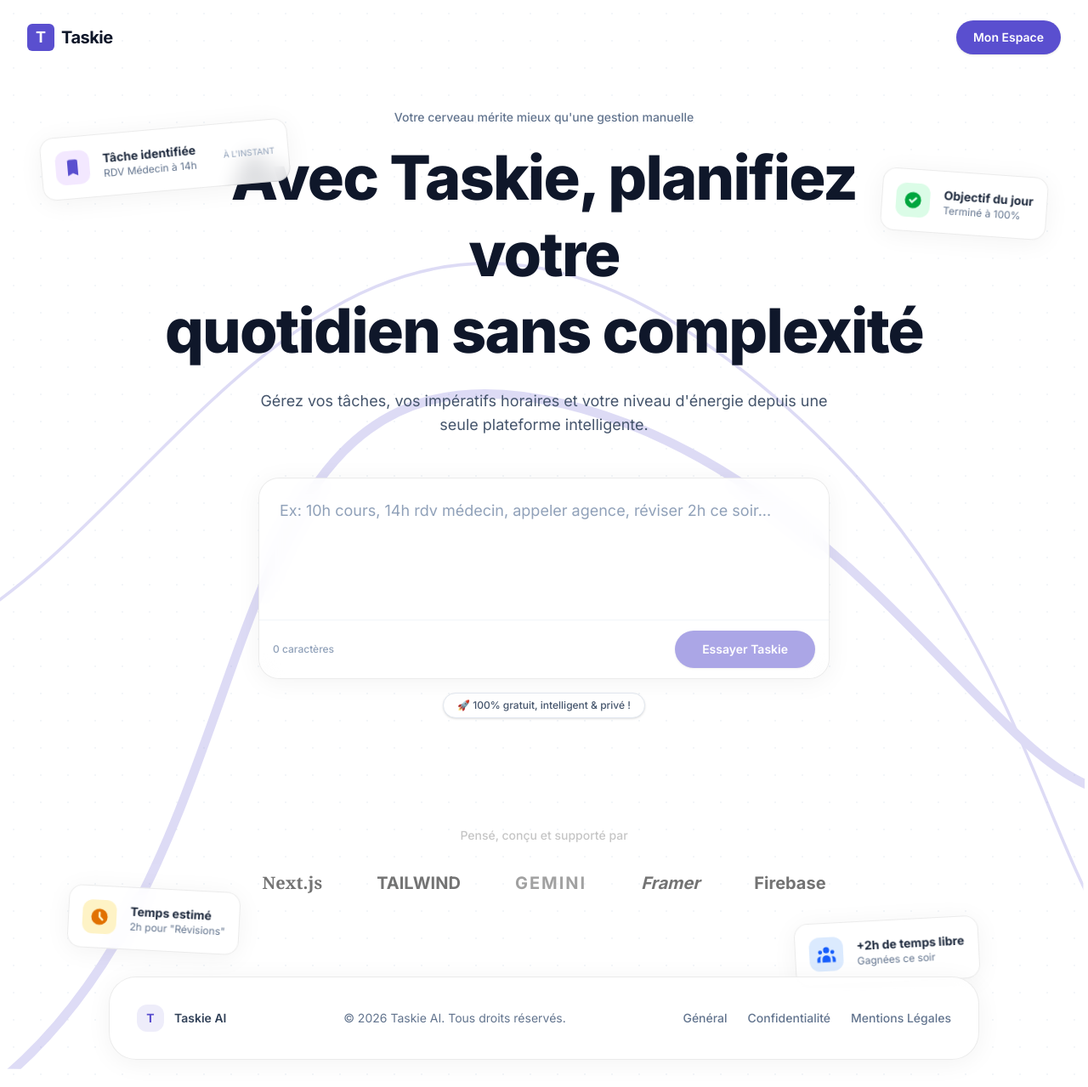
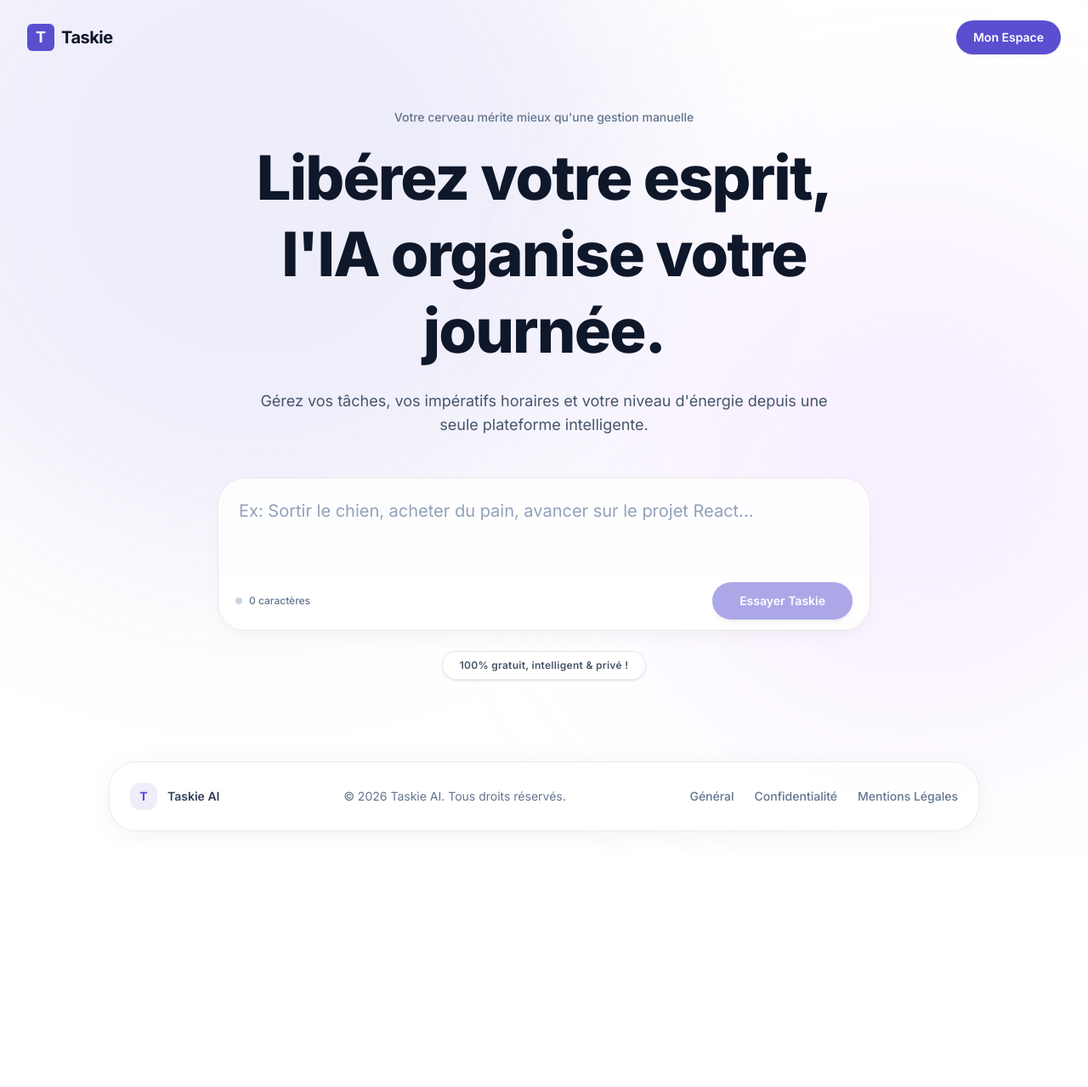
Before and after one commit to Moussandou/Taskie, a Next.js app: page / in a window 1280 px wide. Shown: the whole page at 85% size. After the commit the page ends 1010 px from the top, so only its background shows below. Built offline with nearby package versions, Linux system fonts and the light colour scheme.

Commit message:
style: apply latest UI feedbacks

```diff
--- a/src/app/page.tsx
+++ b/src/app/page.tsx
@@ -1,20 +1,39 @@
 'use client';
 
-import { useState, useEffect } from 'react';
-import { motion } from 'framer-motion';
+import { useState, useEffect, useRef } from 'react';
+import { motion, AnimatePresence } from 'framer-motion';
 import { useRouter } from 'next/navigation';
+
+const PLACEHOLDERS = [
+  '10h cours, 14h rdv médecin, appeler agence, réviser 2h ce soir...',
+  'Sortir le chien, acheter du pain, avancer sur le projet React...',
+  'Réunion à 9h, déjeuner avec Paul, séance de sport à 18h...',
+];
 
 export default function Home() {
   const [dump, setDump] = useState('');
   const [isSubmitting, setIsSubmitting] = useState(false);
   const [isScrolled, setIsScrolled] = useState(false);
+  const [isFocused, setIsFocused] = useState(false);
+  const [placeholderIndex, setPlaceholderIndex] = useState(0);
   const router = useRouter();
+  const textareaRef = useRef<HTMLTextAreaElement>(null);
 
   useEffect(() => {
     const handleScroll = () => setIsScrolled(window.scrollY > 20);
     window.addEventListener('scroll', handleScroll);
     return () => window.removeEventListener('scroll', handleScroll);
   }, []);
+
+  useEffect(() => {
+    // Rotation du placeholder
+    const interval = setInterval(() => {
+      if (!isFocused && !dump) {
+        setPlaceholderIndex((prev) => (prev + 1) % PLACEHOLDERS.length);
+      }
+    }, 4000);
+    return () => clearInterval(interval);
+  }, [isFocused, dump]);
 
   const handleSubmit = async (e: React.FormEvent) => {
     e.preventDefault();
@@ -45,40 +64,25 @@ export default function Home() {
   };
 
   return (
-    <div className="relative min-h-screen bg-background overflow-hidden font-sans">
-      {/* Background Dot Pattern */}
-      <div className="absolute inset-0 bg-dot-pattern opacity-[0.4] pointer-events-none" />
-
-      {/* Abstract Background Waves (SVG-like curves) */}
-      <motion.div
-        animate={{
-          y: [0, -15, 0],
-          rotate: [0, 1.5, 0, -1.5, 0],
-        }}
-        transition={{ duration: 15, repeat: Infinity, ease: 'easeInOut' }}
-        className="absolute top-0 left-0 w-full h-full overflow-hidden pointer-events-none z-0"
-      >
-        <svg
-          viewBox="0 0 1000 1000"
-          xmlns="http://www.w3.org/2000/svg"
-          className="absolute -left-[20%] -top-[10%] w-[140%] h-[140%] opacity-20 text-primary"
-        >
-          <path
-            d="M 124 812 C 342 662 254 286 512 344 C 768 402 856 746 952 516"
-            fill="none"
-            stroke="currentColor"
-            strokeWidth="6"
-            strokeLinecap="round"
-          />
-          <path
-            d="M 0 500 C 200 600 300 100 600 300 C 900 500 800 800 1000 700"
-            fill="none"
-            stroke="currentColor"
-            strokeWidth="2"
-            strokeLinecap="round"
-          />
-        </svg>
-      </motion.div>
+    <div className="relative min-h-screen bg-background overflow-hidden font-sans flex flex-col">
+      {/* Soft Animated Mesh Background */}
+      <div className="absolute inset-0 overflow-hidden pointer-events-none z-0">
+        <motion.div
+          animate={{ scale: [1, 1.2, 1], x: [0, 50, 0], y: [0, 30, 0] }}
+          transition={{ duration: 15, repeat: Infinity, ease: 'easeInOut' }}
+          className="absolute -top-[20%] -left-[10%] w-[60vw] h-[60vw] rounded-full bg-primary/10 blur-[100px]"
+        />
+        <motion.div
+          animate={{ scale: [1, 1.1, 1], x: [0, -40, 0], y: [0, 50, 0] }}
+          transition={{
+            duration: 18,
+            repeat: Infinity,
+            ease: 'easeInOut',
+            delay: 2,
+          }}
+          className="absolute top-[20%] -right-[10%] w-[50vw] h-[50vw] rounded-full bg-purple-300/20 blur-[120px]"
+        />
+      </div>
 
       {/* Navigation */}
       <div
@@ -94,7 +98,6 @@ export default function Home() {
           }`}
         >
           <div className="flex items-center gap-2">
-            {/* Logo placeholder */}
             <div className="flex h-8 w-8 items-center justify-center rounded-md bg-primary text-white font-bold text-lg">
               T
             </div>
@@ -112,7 +115,7 @@ export default function Home() {
       </div>
 
       {/* Hero Section */}
-      <main className="relative z-10 mx-auto max-w-7xl px-6 lg:px-8 pt-32 pb-24 text-center">
+      <main className="relative z-10 mx-auto max-w-7xl px-6 lg:px-8 pt-32 pb-24 text-center flex-grow flex flex-col justify-center items-center">
         <motion.p
           initial={{ opacity: 0, y: 10 }}
           animate={{ opacity: 1, y: 0 }}
@@ -128,8 +131,8 @@ export default function Home() {
           transition={{ duration: 0.5, delay: 0.1 }}
           className="mx-auto max-w-4xl text-5xl font-extrabold tracking-tight text-foreground sm:text-7xl lg:leading-tight"
         >
-          Avec Taskie, planifiez votre <br className="hidden lg:block" />{' '}
-          quotidien sans complexité
+          Libérez votre esprit, <br className="hidden lg:block" /> l&apos;IA
+          organise votre journée.
         </motion.h1>
 
         <motion.p
@@ -142,29 +145,61 @@ export default function Home() {
           d&apos;énergie depuis une seule plateforme intelligente.
         </motion.p>
 
-        {/* Input area replacing the big button */}
+        {/* Input area */}
         <motion.div
-          initial={{ opacity: 0, y: 20 }}
-          animate={{ opacity: 1, y: 0 }}
+          initial={{ opacity: 0, scale: 0.95 }}
+          animate={{ opacity: 1, scale: 1 }}
           transition={{ duration: 0.6, delay: 0.3 }}
-          className="mx-auto mt-12 max-w-2xl"
+          className="mx-auto mt-12 w-full max-w-3xl"
         >
-          <form onSubmit={handleSubmit} className="relative">
-            <div className="glass-pane overflow-hidden rounded-3xl transition-shadow duration-300 focus-within:ring-4 focus-within:ring-primary/20 shadow-xl bg-white/60">
-              <textarea
-                value={dump}
-                onChange={(e) => setDump(e.target.value)}
-                placeholder="Ex: 10h cours, 14h rdv médecin, appeler agence, réviser 2h ce soir..."
-                className="min-h-[160px] w-full resize-none border-none bg-transparent p-6 text-lg text-foreground placeholder:text-slate-400 focus:outline-none focus:ring-0"
-              />
-              <div className="flex items-center justify-between border-t border-slate-100 bg-white/40 p-3 px-4 backdrop-blur-sm">
-                <span className="text-xs font-medium text-slate-400">
+          <form onSubmit={handleSubmit} className="relative z-20">
+            <motion.div
+              animate={{
+                height: isFocused || dump.length > 50 ? 'auto' : '180px',
+                boxShadow: isFocused
+                  ? '0 20px 40px -15px rgba(90, 79, 207, 0.2)'
+                  : '0 10px 30px -15px rgba(0, 0, 0, 0.1)',
+              }}
+              className="glass-pane overflow-hidden rounded-[2rem] transition-all duration-300 border-2 border-transparent focus-within:border-primary/30 bg-white/70 flex flex-col"
+            >
+              <div className="relative flex-grow">
+                <textarea
+                  ref={textareaRef}
+                  value={dump}
+                  onFocus={() => setIsFocused(true)}
+                  onBlur={() => setIsFocused(false)}
+                  onChange={(e) => setDump(e.target.value)}
+                  className="absolute inset-0 h-full w-full resize-none border-none bg-transparent p-6 pb-2 text-xl text-foreground focus:outline-none focus:ring-0 leading-relaxed z-10"
+                />
+                {!dump && (
+                  <div className="absolute inset-0 p-6 text-xl text-slate-400 pointer-events-none overflow-hidden flex items-start">
+                    <AnimatePresence mode="wait">
+                      <motion.span
+                        key={placeholderIndex}
+                        initial={{ opacity: 0, y: 5 }}
+                        animate={{ opacity: 1, y: 0 }}
+                        exit={{ opacity: 0, y: -5 }}
+                        transition={{ duration: 0.4 }}
+                        className="inline-block"
+                      >
+                        Ex: {PLACEHOLDERS[placeholderIndex]}
+                      </motion.span>
+                    </AnimatePresence>
+                  </div>
+                )}
+              </div>
+
+              <div className="flex items-center justify-between border-t border-slate-100/50 bg-white/30 p-3 px-5 backdrop-blur-sm mt-auto">
+                <span className="text-xs font-medium text-slate-500 flex items-center gap-2">
+                  <span
+                    className={`w-2 h-2 rounded-full ${dump.length > 10 ? 'bg-green-400' : 'bg-slate-300'} transition-colors duration-300`}
+                  ></span>
                   {dump.length} caractères
                 </span>
                 <button
                   type="submit"
                   disabled={!dump.trim() || isSubmitting}
-                  className="rounded-full bg-primary px-8 py-3 text-sm font-semibold text-white shadow-sm hover:bg-primary-hover transition-colors disabled:opacity-50"
+                  className="rounded-full bg-primary px-8 py-3 text-sm font-semibold text-white shadow-md hover:bg-primary-hover hover:-translate-y-0.5 transition-all duration-300 disabled:opacity-50 disabled:hover:translate-y-0"
                 >
                   {isSubmitting ? (
                     <span className="flex items-center gap-2">
@@ -187,152 +222,25 @@ export default function Home() {
                           d="M4 12a8 8 0 018-8V0C5.373 0 0 5.373 0 12h4zm2 5.291A7.962 7.962 0 014 12H0c0 3.042 1.135 5.824 3 7.938l3-2.647z"
                         ></path>
                       </svg>
-                      Analyse...
+                      Génération en cours...
                     </span>
                   ) : (
                     'Essayer Taskie'
                   )}
                 </button>
               </div>
-            </div>
+            </motion.div>
           </form>
 
-          <div className="mt-4 inline-flex items-center gap-2 rounded-full border border-slate-200 bg-white px-4 py-1.5 text-xs font-medium text-slate-600 shadow-sm">
-            <span>🚀 100% gratuit, intelligent & privé !</span>
+          <div className="mt-6 inline-flex items-center gap-2 rounded-full border border-slate-200 bg-white/80 backdrop-blur-sm px-5 py-2 text-xs font-semibold tracking-wide text-slate-600 shadow-sm">
+            <span>100% gratuit, intelligent & privé !</span>
           </div>
         </motion.div>
       </main>
 
-      {/* Floating Elements (similar to the screenshot) */}
-      <div className="absolute inset-0 max-w-7xl mx-auto pointer-events-none z-10 hidden lg:block">
-        {/* Floating card 1 - Top Left */}
-        <motion.div
-          initial={{ opacity: 0, x: -20, rotate: -5 }}
-          animate={{ opacity: 1, x: 0, rotate: -5, y: [0, -10, 0] }}
-          transition={{
-            duration: 0.8,
-            delay: 0.6,
-            y: { duration: 4, repeat: Infinity, ease: 'easeInOut' },
-          }}
-          className="absolute top-40 left-12 glass-pane rounded-2xl p-4 shadow-lg flex items-center gap-4 bg-white/80"
-        >
-          <div className="rounded-xl bg-purple-100 p-2 text-primary">
-            <svg className="w-6 h-6" fill="currentColor" viewBox="0 0 20 20">
-              <path d="M5 4a2 2 0 012-2h6a2 2 0 012 2v14l-5-2.5L5 18V4z"></path>
-            </svg>
-          </div>
-          <div className="text-left">
-            <p className="text-sm font-bold text-slate-800">Tâche identifiée</p>
-            <p className="text-xs text-slate-500">RDV Médecin à 14h</p>
-          </div>
-          <span className="ml-4 text-[10px] text-slate-400 uppercase">
-            À l&apos;instant
-          </span>
-        </motion.div>
-
-        {/* Floating card 2 - Bottom Left */}
-        <motion.div
-          initial={{ opacity: 0, x: -20, rotate: 3 }}
-          animate={{ opacity: 1, x: 0, rotate: 3, y: [0, 8, 0] }}
-          transition={{
-            duration: 0.8,
-            delay: 0.8,
-            y: { duration: 5, repeat: Infinity, ease: 'easeInOut', delay: 0.5 },
-          }}
-          className="absolute bottom-40 left-20 glass-pane rounded-2xl p-4 shadow-lg flex items-center gap-4 bg-white/80"
-        >
-          <div className="rounded-xl bg-amber-100 p-2 text-amber-600">
-            <svg className="w-6 h-6" fill="currentColor" viewBox="0 0 20 20">
-              <path
-                fillRule="evenodd"
-                d="M10 18a8 8 0 100-16 8 8 0 000 16zm1-12a1 1 0 10-2 0v4a1 1 0 00.293.707l2.828 2.829a1 1 0 101.415-1.415L11 9.586V6z"
-                clipRule="evenodd"
-              ></path>
-            </svg>
-          </div>
-          <div className="text-left">
-            <p className="text-sm font-bold text-slate-800">Temps estimé</p>
-            <p className="text-xs text-slate-500">
-              2h pour &quot;Révisions&quot;
-            </p>
-          </div>
-        </motion.div>
-
-        {/* Floating card 3 - Top Right */}
-        <motion.div
-          initial={{ opacity: 0, x: 20, rotate: 4 }}
-          animate={{ opacity: 1, x: 0, rotate: 4, y: [0, -12, 0] }}
-          transition={{
-            duration: 0.8,
-            delay: 0.7,
-            y: { duration: 6, repeat: Infinity, ease: 'easeInOut', delay: 1 },
-          }}
-          className="absolute top-52 right-12 glass-pane rounded-2xl p-4 shadow-lg flex items-center gap-4 bg-white/80"
-        >
-          <div className="rounded-xl bg-green-100 p-2 text-green-600">
-            <svg className="w-6 h-6" fill="currentColor" viewBox="0 0 20 20">
-              <path
-                fillRule="evenodd"
-                d="M10 18a8 8 0 100-16 8 8 0 000 16zm3.707-9.293a1 1 0 00-1.414-1.414L9 10.586 7.707 9.293a1 1 0 00-1.414 1.414l2 2a1 1 0 001.414 0l4-4z"
-                clipRule="evenodd"
-              ></path>
-            </svg>
-          </div>
-          <div className="text-left">
-            <p className="text-sm font-bold text-slate-800">Objectif du jour</p>
-            <p className="text-xs text-slate-500">Terminé à 100%</p>
-          </div>
-        </motion.div>
-
-        {/* Floating card 4 - Bottom Right */}
-        <motion.div
-          initial={{ opacity: 0, x: 20, rotate: -3 }}
-          animate={{ opacity: 1, x: 0, rotate: -3, y: [0, 10, 0] }}
-          transition={{
-            duration: 0.8,
-            delay: 0.9,
-            y: {
-              duration: 5.5,
-              repeat: Infinity,
-              ease: 'easeInOut',
-              delay: 1.5,
-            },
-          }}
-          className="absolute bottom-32 right-32 glass-pane rounded-2xl p-4 shadow-lg flex items-center gap-4 bg-white/80"
-        >
-          <div className="rounded-xl bg-blue-100 p-2 text-blue-600">
-            <svg className="w-6 h-6" fill="currentColor" viewBox="0 0 20 20">
-              <path d="M13 6a3 3 0 11-6 0 3 3 0 016 0zM18 8a2 2 0 11-4 0 2 2 0 014 0zM14 15a4 4 0 00-8 0v3h8v-3zM6 8a2 2 0 11-4 0 2 2 0 014 0zM16 18v-3a5.972 5.972 0 00-.75-2.906A3.005 3.005 0 0119 15v3h-3zM4.75 12.094A5.973 5.973 0 004 15v3H1v-3a3 3 0 013.75-2.906z"></path>
-            </svg>
-          </div>
-          <div className="text-left">
-            <p className="text-sm font-bold text-slate-800">
-              +2h de temps libre
-            </p>
-            <p className="text-xs text-slate-500">Gagnées ce soir</p>
-          </div>
-        </motion.div>
-      </div>
-
-      {/* Trusted By Section (Optional) */}
-      <div className="relative z-10 mx-auto max-w-5xl mt-8 mb-24 px-6 opacity-60 grayscale">
-        <p className="text-center text-sm font-medium text-slate-400 mb-8">
-          Pensé, conçu et supporté par
-        </p>
-        <div className="flex flex-wrap items-center justify-center gap-8 md:gap-16">
-          <span className="text-xl font-bold font-serif">Next.js</span>
-          <span className="text-xl font-bold">TAILWIND</span>
-          <span className="text-xl font-bold tracking-widest text-[#DB4437]">
-            GEMINI
-          </span>
-          <span className="text-xl font-bold italic">Framer</span>
-          <span className="text-xl font-bold">Firebase</span>
-        </div>
-      </div>
-
-      {/* Floating Footer */}
-      <div className="relative z-20 pb-8 px-4 sm:px-6 lg:px-8">
-        <footer className="mx-auto max-w-5xl glass-pane rounded-[2rem] p-6 md:p-8 flex flex-col md:flex-row items-center justify-between gap-6 text-sm text-slate-500 shadow-sm bg-white/70">
+      {/* Floating Footer in its own section */}
+      <div className="relative z-20 w-full pb-8 px-4 sm:px-6 lg:px-8 mt-auto">
+        <footer className="mx-auto max-w-5xl glass-pane rounded-[2rem] p-6 flex flex-col md:flex-row items-center justify-between gap-6 text-sm text-slate-500 shadow-sm bg-white/70">
           <div className="flex items-center gap-3">
             <div className="flex h-8 w-8 items-center justify-center rounded-xl bg-primary/10 text-primary font-bold text-sm">
               T
```
